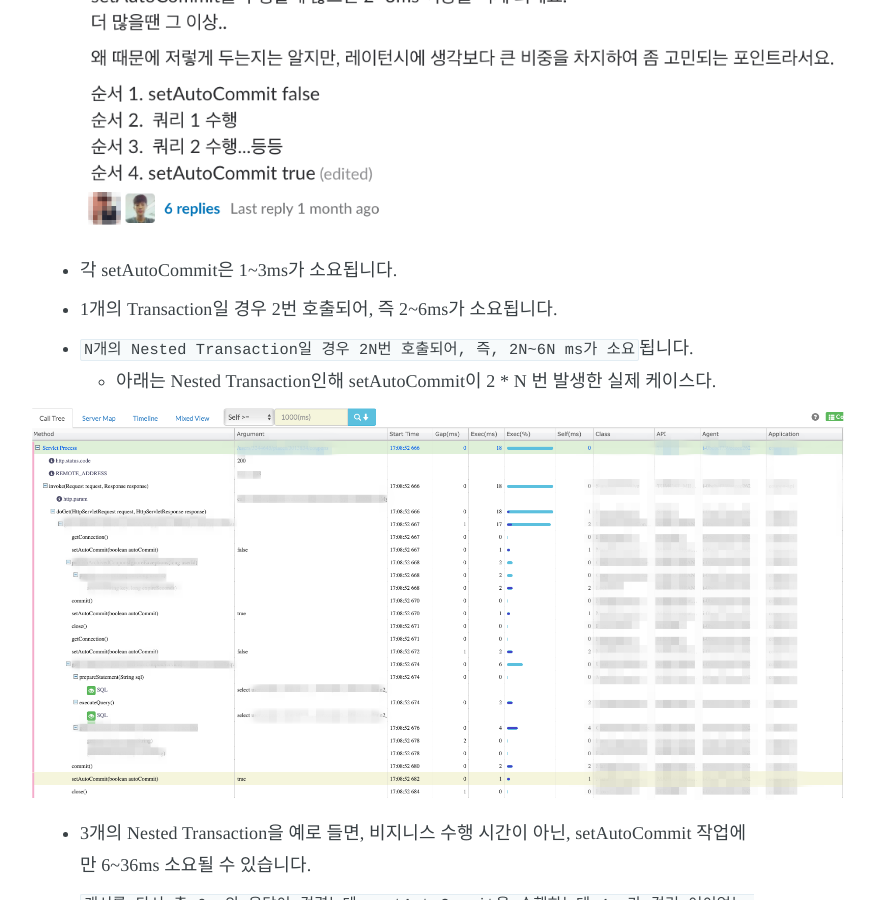
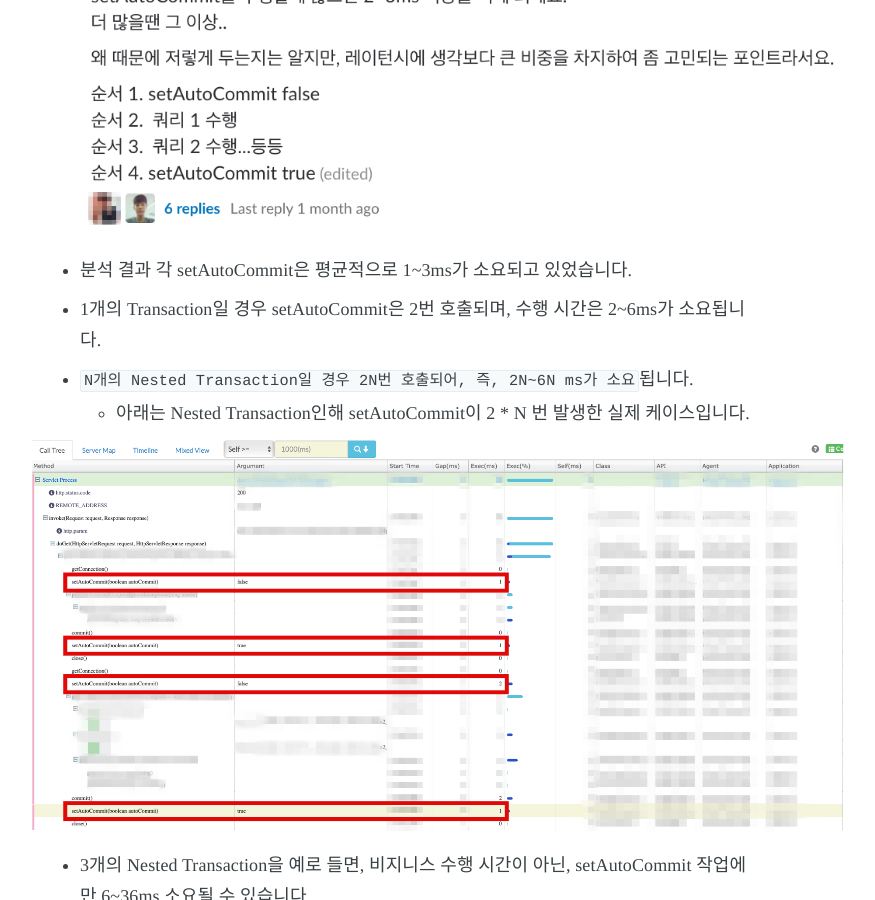
Before and after one commit to pkgonan/pkgonan.github.io, a Jekyll site: the page built from _posts/2019-01-01-hibrnate-autocommit-tuning.md, in a window 1280 px wide and 900 px high, scrolled down 1150 px. Shown: the whole window, without its empty margins (235-1110 px from the left). Built offline with Jekyll 4.4.1, drawn with Linux system fonts in a browser that asks for light colours; nearby versions of some CDN libraries; some web fonts are replaced; some of the changed text lies outside the part shown.

```diff
--- a/_posts/2019-01-01-hibrnate-autocommit-tuning.md
+++ b/_posts/2019-01-01-hibrnate-autocommit-tuning.md
@@ -16,17 +16,17 @@
 ## 배경
 * 현재 야놀자 쿠폰 API 서버 개발을 담당하고 있으며, APM Pinpoint를 통해 Transaction 전후로 setAutoCommit(false) & setAutoCommit(true) 쿼리를 반복 수행하는 것을 확인하였습니다.
     * ![setAutoCommit에 대한 고민](/assets/images/post/autocommit_thinking.png)
-* 각 setAutoCommit은 1~3ms가 소요됩니다.
-* 1개의 Transaction일 경우 2번 호출되어, 즉 2~6ms가 소요됩니다.
+* 분석 결과 각 setAutoCommit은 평균적으로 1~3ms가 소요되고 있었습니다.
+* 1개의 Transaction일 경우 setAutoCommit은 2번 호출되며, 수행 시간은 2~6ms가 소요됩니다.
 * `N개의 Nested Transaction일 경우 2N번 호출되어, 즉, 2N~6N ms가 소요`됩니다.
-    * 아래는 Nested Transaction인해 setAutoCommit이 2 * N 번 발생한 실제 케이스다.
+    * 아래는 Nested Transaction인해 setAutoCommit이 2 * N 번 발생한 실제 케이스입니다.
     * ![Nested Transaction에서 autoCommit 2 * N번 수행 케이스](/assets/images/post/autocommit_2N.png)
 * 3개의 Nested Transaction을 예로 들면, 비지니스 수행 시간이 아닌, setAutoCommit 작업에만 6~36ms 소요될 수 있습니다.
-* `캐시를 타서 총 6ms의 응답이 걸렸는데, setAutoCommit을 수행하는데 4ms가 걸린 어이없는 경우`도 있다.
-    * 아래가 그 실제 케이스다.
-    * 아래의 경우에는 setAutoCommit을 최적화하면 2ms 의 응답이 가능하게 된다.
+* `캐시를 타서 총 6ms의 응답이 걸렸는데, setAutoCommit을 수행하는데 4ms가 걸린 어이없는 경우`도 있습니다.
+    * 아래가 그 실제 케이스입니다.
+    * 아래의 경우에는 setAutoCommit을 최적화하면 2ms 의 응답이 가능하게 됩니다.
     * ![Nested Transaction에서 autoCommit 2 * N번 수행 케이스](/assets/images/post/autocommit_slow.png)
-* setAutoCommit은 `DB에 실제로 쿼리를 수행하기에 초당 수천건의 트랜잭션이 발생하면, DB에 부하를 줄 수 있고 API 응답시간도 느려지게 된다.`
+* setAutoCommit은 `DB에 실제로 쿼리를 수행하기에 초당 수천건의 트랜잭션이 발생하면, DB에 부하를 줄 수 있고 API 응답시간도 느려지게 됩니다.`
 * 따라서, setAutoCommit을 최적화하여 성능을 개선하고자 합니다.
 
 
```
Also changed, not shown: other parts of _posts/2019-01-01-hibrnate-autocommit-tuning.md (+1 -1 lines), _posts/2018-10-28-hazelcast-hibernate-second-level-cache.md (+0 -1 lines), assets/images/post/Hazelcast_db_traffic.png, assets/images/post/Hazelcast_list_api_latency.png, assets/images/post/Hazelcast_realtime_count_latency.png, assets/images/post/Hazelcast_reservation_coupon_latency.png, assets/images/post/Hazelcast_top5_transaction_time.png, assets/images/post/Hazelcast_total_latency.png, assets/images/post/apm_status_rainbow_mochi.png, assets/images/post/autocommit_2N.png, assets/images/post/autocommit_slow.png, assets/images/post/autocommit_total_result_table.png.
